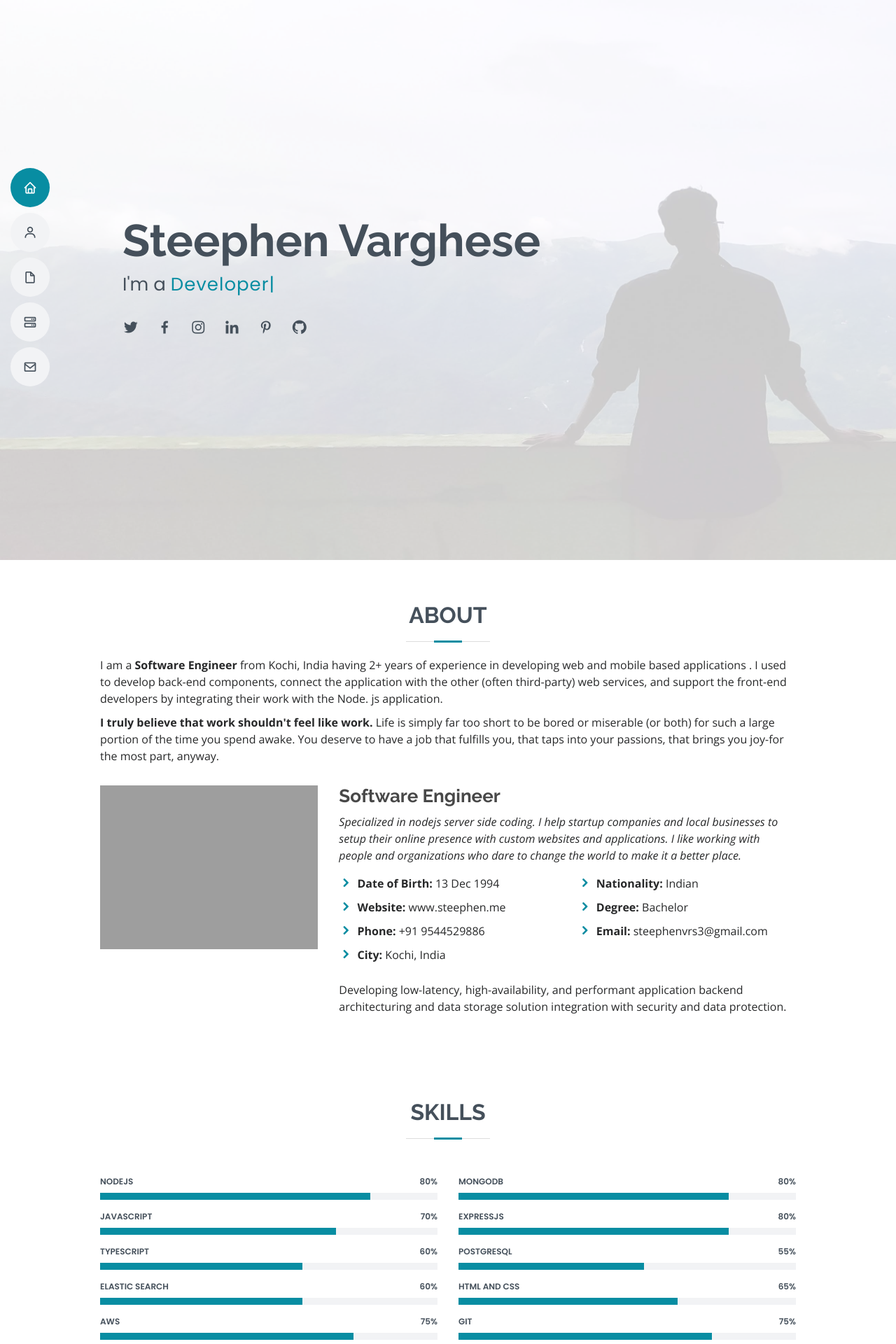
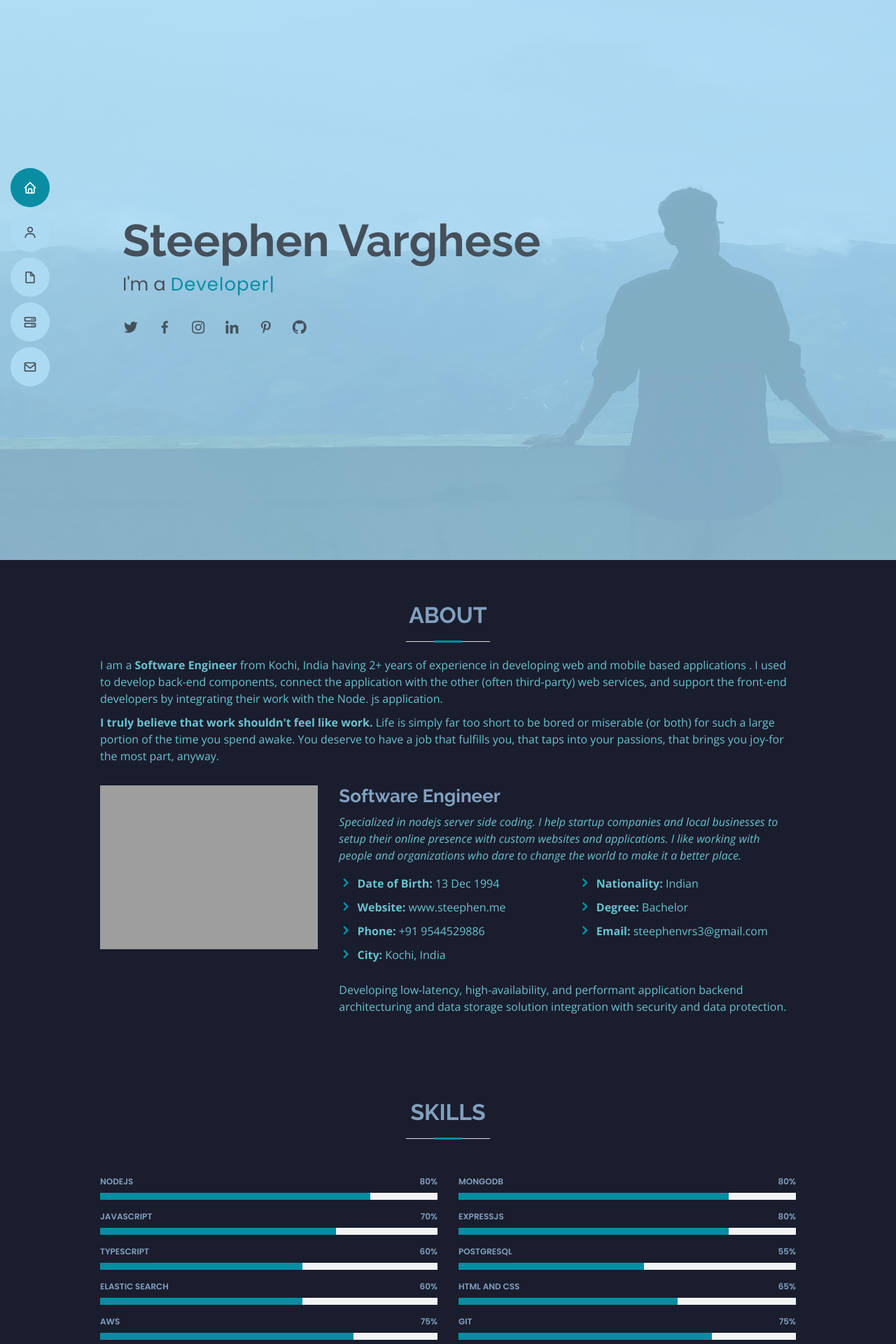
Before and after one commit to steephenv/portfolio, a PHP site: page / in a window 1280 px wide. Shown: the top 1920 px of the page at 70% size. Run offline with PHP 8.4, Linux system fonts and the light colour scheme; grey boxes are pictures that could not be loaded.

Commit message:
Update style.css

```diff
--- a/assets/css/style.css
+++ b/assets/css/style.css
@@ -10,7 +10,9 @@
 --------------------------------------------------------------*/
 body {
   font-family: "Open Sans", sans-serif;
-  color: #272829;
+  /* color: #272829; */
+  color: #6ac2d0;
+  background-color: #1a1d2d;
   width: 100%
 }
 
@@ -174,7 +176,8 @@ h6 {
   transition: 0.3s;
   font-size: 15px;
   border-radius: 50px;
-  background: #f2f3f5;
+  /* background: #f2f3f5; */
+  background: #addaf3;
   height: 56px;
   width: 100%;
   overflow: hidden;
@@ -276,7 +279,8 @@ h6 {
 
 #hero:before {
   content: "";
-  background: rgba(255, 255, 255, 0.8);
+  /* background: rgba(255, 255, 255, 0.8); */
+  background: rgb(160 216 243 / 80%);
   position: absolute;
   bottom: 0;
   top: 0;
@@ -358,7 +362,8 @@ section {
   margin-bottom: 20px;
   padding-bottom: 20px;
   position: relative;
-  color: #45505b;
+  /* color: #45505b; */
+  color: #81a0bf;
 }
 
 .section-title h2::before {
@@ -393,7 +398,8 @@ section {
 .about .content h3 {
   font-weight: 700;
   font-size: 26px;
-  color: #484848;
+  /* color: #484848; */
+  color: #81a0bf;
 }
 
 .about .content ul {
@@ -469,7 +475,8 @@ section {
   display: block;
   font-weight: 600;
   font-family: "Poppins", sans-serif;
-  color: #45505b;
+  /* color: #45505b; */
+  color: #81a0bf;
 }
 
 .skills .progress .skill .val {
@@ -518,7 +525,8 @@ section {
 
 .resume .resume-item h5 {
   font-size: 16px;
-  background: #f7f8f9;
+  /* background: #f7f8f9; */
+  background: #2b304a;
   padding: 5px 15px;
   display: inline-block;
   font-weight: 600;
@@ -714,7 +722,8 @@ section {
   text-align: center;
   padding: 70px 20px 80px 20px;
   transition: all ease-in-out 0.3s;
-  background: #fff;
+  /* background: #fff; */
+  background: #202840;
   box-shadow: 0px 5px 90px 0px rgba(110, 123, 131, 0.05);
 }
 
@@ -753,7 +762,8 @@ section {
 }
 
 .services .icon-box h4 a {
-  color: #45505b;
+  /* color: #45505b; */
+  color: #e9ecef;
   transition: ease-in-out 0.3s;
 }
 
@@ -925,7 +935,7 @@ section {
 --------------------------------------------------------------*/
 .contact .info {
   width: 100%;
-  background: #fff;
+  background: #1a1d2d;
 }
 
 .contact .info i {
@@ -971,7 +981,7 @@ section {
 
 .contact .php-email-form {
   width: 100%;
-  background: #fff;
+  background: #1a1d2d;
 }
 
 .contact .php-email-form .form-group {
@@ -1143,7 +1153,8 @@ section {
 # Footer
 --------------------------------------------------------------*/
 #footer {
-  background: #f7f8f9;
+  /* background: #f7f8f9; */
+  background: #addaf3;
   color: #45505b;
   font-size: 14px;
   text-align: center;
```
